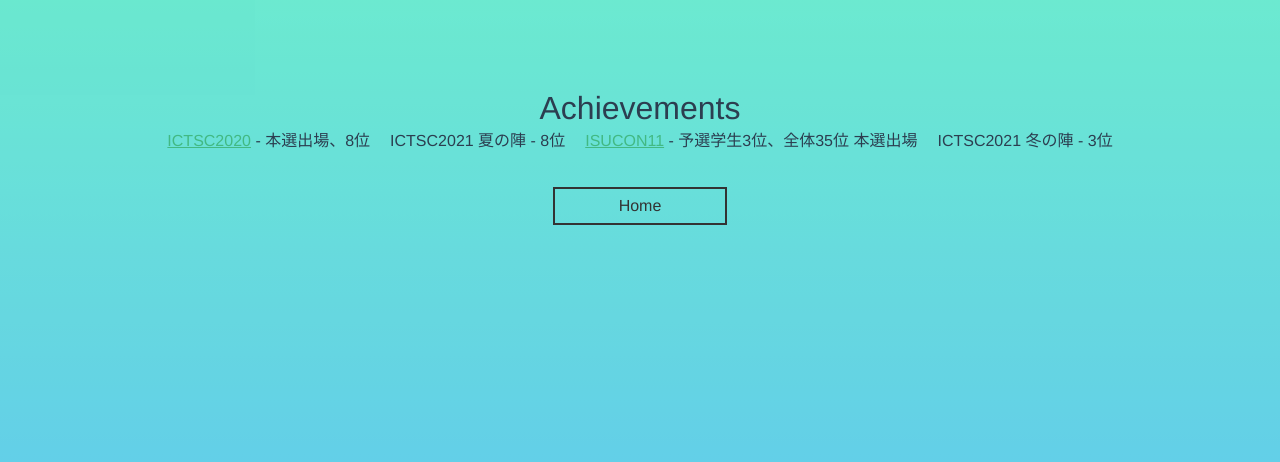
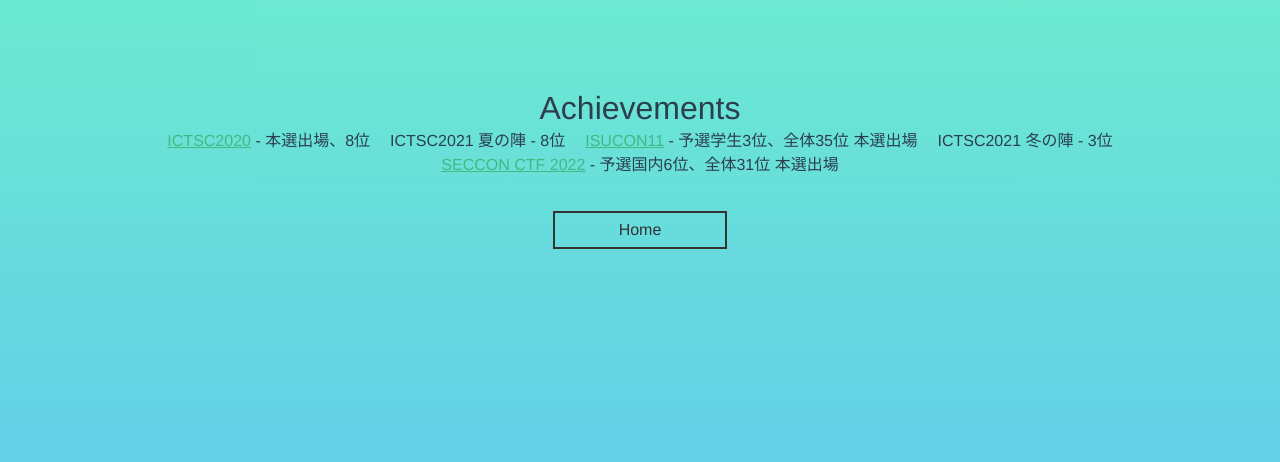
Before and after one commit to cskd8/cskd8.github.io, a Vue app: page /#/achievements in a window 1280 px wide. Shown: the part 160-622 px from the top of the page. Built offline with nearby package versions, Linux system fonts and the light colour scheme.

Commit message:
:sparkles: Update Achievements

```diff
--- a/src/pages/Achievements.vue
+++ b/src/pages/Achievements.vue
@@ -11,6 +11,7 @@
             <li>ICTSC2021 夏の陣 - 8位</li>
             <li><a href="https://isucon.net/archives/56021237.html">ISUCON11</a> - 予選学生3位、全体35位 本選出場</li>
             <li>ICTSC2021 冬の陣 - 3位</li>
+            <li><a href="https://www.seccon.jp/2022/seccon_ctf/result_of_seccon_ctf_2022_quals.html">SECCON CTF 2022</a> - 予選国内6位、全体31位 本選出場</li>
           </ul>
           <br>
           <br>
```
